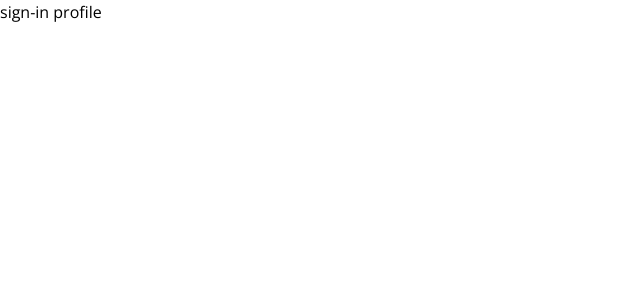
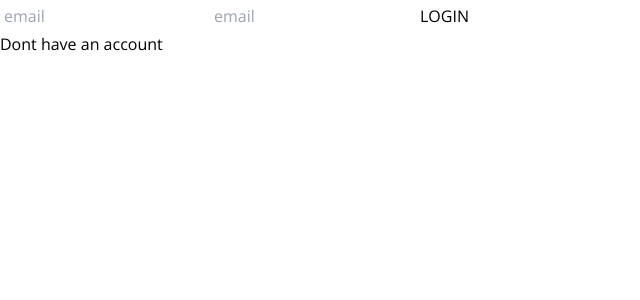
Before and after one commit to FarhanRA11/trip-weather-2, a Next.js app: page /sign-in in a window 1280 px wide. Shown: the top 300 px of the page, without its empty margins (0-640 px from the left). Built offline with nearby package versions, Linux system fonts and the light colour scheme; no server answers.

Commit message:
add auth structure

```diff
--- /dev/null
+++ b/components/Error.jsx
@@ -0,0 +1,37 @@
+import Link from 'next/link';
+import Head from 'next/head';
+
+export function UserNotFound() {
+    return <>
+        <Head>
+            <title>Error</title>
+        </Head>
+
+        <p>Error 400</p>
+        <p>User Not Found</p>
+    </>
+}
+
+export function NotLoggedIn() {
+    return <>
+        <Head>
+            <title>Error</title>
+        </Head>
+
+        <p>Error 401</p>
+        <p>Not Logged In</p>
+        <Link href='/sign-in'>SIGN IN</Link>
+    </>
+}
+
+export function NotAllowed() {
+    return <>
+        <Head>
+            <title>Error</title>
+        </Head>
+
+        <p>Error 405</p>
+        <p>Not Allowed</p>
+        <Link href='/sign-in'>SIGN IN</Link>
+    </>
+}
--- /dev/null
+++ b/components/Login.jsx
@@ -0,0 +1,31 @@
+import { useAuth } from "@/firebase/auth";
+import { useState } from "react";
+import Loader from "./Loader";
+
+export default function Login() {
+    const [email, setEmail] = useState('');
+    const [password, setPassword] = useState('');
+    const { login } = useAuth();
+    const [loading, setLoading] = useState(false)
+
+    function handleSubmit() {
+        setLoading(true)
+        if (email && password) {
+            login(email, password)
+                .then(() => {
+                    alert('LOGIN SUCCESS');
+                })
+                .catch(error => alert(`${error.code}`.replaceAll('auth/', '').replaceAll('-', ' ')))
+                .finally(() => setLoading(false))
+        };
+    };
+
+    return <>
+        <form onSubmit={handleSubmit}>
+            <input type="email" value={email} onChange={e => setEmail(e.target.value)} placeholder="email" required className="m-1" />
+            <input type="text" value={password} onChange={e => setPassword(e.target.value)} placeholder="email" required className="m-1" />
+            <button type="submit">LOGIN</button>
+            {loading && <Loader />}
+        </form>
+    </>
+}
--- /dev/null
+++ b/components/Signup.jsx
@@ -0,0 +1,35 @@
+import { useAuth } from "@/firebase/auth";
+import { useState } from "react";
+import Loader from "./Loader";
+import { updateProfile } from "firebase/auth";
+
+export default function Login() {
+    const [email, setEmail] = useState('');
+    const [password, setPassword] = useState('');
+    const [username, setUsername] = useState('');
+    const { signup } = useAuth();
+    const [loading, setLoading] = useState(false)
+
+    function handleSubmit() {
+        setLoading(true)
+        if (username && email && password) {
+            signup(email, password)
+                .then(cred => updateProfile(cred.user, { displayName: username })
+                    .then(() => alert('SIGNUP SUCCESS'))
+                    .catch(error => `${error.code}`.replaceAll('auth/', '').replaceAll('-', ' '))
+                )
+                .catch(error => `${error.code}`.replaceAll('auth/', '').replaceAll('-', ' '))
+                .finally(() => setLoading(false));
+        };
+    };
+
+    return <>
+        <form onSubmit={handleSubmit}>
+            <input type="text" value={username} onChange={e => setUsername(e.target.value)} placeholder="username" required className="m-1" />
+            <input type="email" value={email} onChange={e => setEmail(e.target.value)} placeholder="email" required className="m-1" />
+            <input type="text" value={password} onChange={e => setPassword(e.target.value)} placeholder="email" required className="m-1" />
+            <button type="submit">LOGIN</button>
+            {loading && <Loader />}
+        </form>
+    </>
+}
--- a/pages/[id].jsx
+++ b/pages/[id].jsx
@@ -1,10 +1,26 @@
+import { useAuth } from "@/firebase/auth";
 import { useRouter } from "next/router"
+import Head from 'next/head';
+import { NotAllowed, NotLoggedIn } from "@/components/Error";
 
 export default function Profile() {
     const router = useRouter();
+    const { currentUser, logout } = useAuth();
     const name = router.query.id;
 
+    if (!currentUser) {
+        return <NotLoggedIn />
+    } else if (currentUser.displayName !== name) {
+        return <NotAllowed />
+    }
+
     return <>
+        <Head>
+            <title>Profile: {name}</title>
+        </Head>
+
         {name} profile
+
+        <button onClick={() => logout}>LOGOUT</button>
     </>
 }
--- /dev/null
+++ b/pages/sign-in.jsx
@@ -0,0 +1,21 @@
+import { useState } from "react";
+import Login from "@/components/Login";
+import Signup from "@/components/Signup";
+
+export default function SignIn() {
+    const [isLogin, setisLogin] = useState(true)
+
+    return <>
+        {isLogin
+            ? <>
+                <Login />
+                <button onClick={() => setisLogin(false)}>Dont have an account</button>
+            </>
+
+            : <>
+                <Signup />
+                <button onClick={() => setisLogin(true)}>Have an account</button>
+            </>
+        }
+    </>
+}
--- a/tailwind.config.js
+++ b/tailwind.config.js
@@ -7,6 +7,13 @@ module.exports = {
   ],
   theme: {
     extend: {
+      colors: {
+        keppel: '#2ebfa5',
+        almond: '#e7d7c1',
+        green: '#415d43',
+        violet: '#453750',
+        blue: '#145c9e'
+      },
       backgroundImage: {
         'gradient-radial': 'radial-gradient(var(--tw-gradient-stops))',
         'gradient-conic':
```
